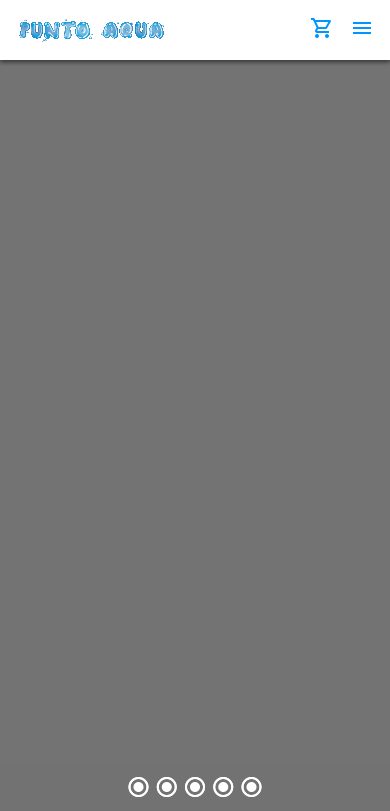
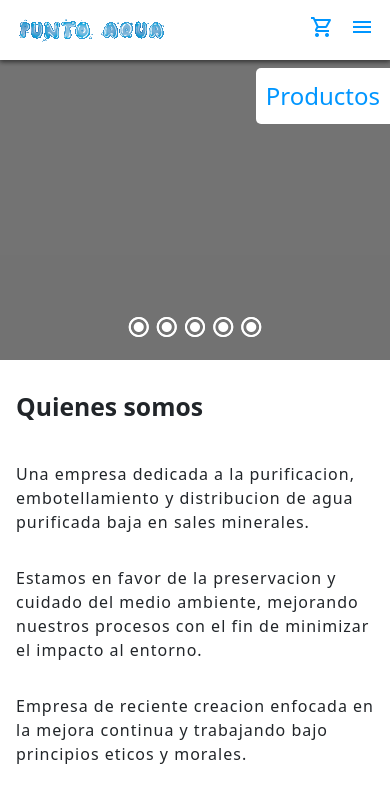
Before and after one commit to edsonangel89/punto, a plain HTML site: page index.html in a window 390 px wide. Both pictures are taken after a click on the button "menu". Shown: the top 811 px of the page. Drawn offline with nearby package versions, Linux system fonts and the light colour scheme.

Commit message:
added links, added success icon to mobiles thank page

```diff
--- a/css/style.css
+++ b/css/style.css
@@ -23,8 +23,8 @@ html {
 }
 nav a, main a{
     text-decoration: none;
-    color: var(--text-gray);
-    /*color: var(--blue);*/
+    /*color: var(--text-gray);*/
+    color: var(--blue);
 }
 h2, h3 {
     font-weight: bold;
@@ -72,15 +72,14 @@ nav {
     width: 100%;
     display: flex;
     justify-content: flex-end;
-    /*border: solid;*/
 }
 .desktop-navbar-link {
     padding: 10px;
 }
 .desktop-navbar-link:hover {
-    color: darkgray;
+    color: var(--purple);
 }
-.dropdown-menu {
+.dropdown__menu {
     display: none;
 }
 .slider {
@@ -163,12 +162,25 @@ las dimensiones de 730 px o menor*/
     .desktop__links {
         display: none;
     }
+    .mobile__links__dropdown {
+        display: block;
+        position: absolute;
+        top: 8%;
+        right: 0;
+        background-color: white;
+        z-index: 2;
+        font-size: x-large;
+        border-radius: 5px 0 0 5px;
+    }
+    .mobile__links__dropdown a{
+        display: block;
+    }
     .dropdown__menu {
         display: block;
     }
     .slider {
         width: 100%;
-        height: 758px;
+        height: 300px;
         background-color: black;
         opacity: 55%;
     }
@@ -478,6 +490,9 @@ las dimensiones de 730 px o menor*/
         font-size: x-large;
         font-weight: bold;
     }
+    .success__icon {
+        margin-top: 10%;
+    }
     .thank span {
         font-size: 150px;
         margin-top: 24px;
--- a/index.html
+++ b/index.html
@@ -10,6 +10,7 @@
     <link rel="preconnect" href="https://fonts.googleapis.com">
     <link rel="stylesheet" href="https://fonts.googleapis.com/css2?family=Montserrat:ital,wght@0,100;0,200;0,300;0,400;0,500;0,600;0,700;0,800;0,900;1,100;1,200;1,300;1,400;1,500;1,600;1,700;1,800;1,900&family=PT+Serif:ital@1&family=Roboto+Condensed:ital,wght@0,700;1,700&family=Roboto:ital,wght@0,100;0,300;0,400;0,700;1,100&display=swap">
     <link rel="stylesheet" href="https://fonts.googleapis.com/css2?family=Material+Symbols+Outlined:opsz,wght,FILL,GRAD@48,400,0,0" />
+    <link href="https://cdn.jsdelivr.net/npm/bootstrap@5.3.0-alpha1/dist/css/bootstrap.min.css" rel="stylesheet" integrity="sha384-GLhlTQ8iRABdZLl6O3oVMWSktQOp6b7In1Zl3/Jr59b6EGGoI1aFkw7cmDA6j6gD" crossorigin="anonymous">
     <link rel="stylesheet" href="./css/style.css">
 </head>
 <body>
@@ -19,11 +20,13 @@
             <img src="./assets/logohorizontal.png">
             <div class="mobile__links">
                 <a class="mobile__links__item" href="./pages/cart.html"><span class="material-symbols-outlined">shopping_cart</span></a>
-                <a class="dropdown__menu mobile__links__item" href="#"><span class="material-symbols-outlined">menu</span></a>
+                <a class="dropdown__menu mobile__links__item"  href="#collapseExample" role="button" aria-expanded="false" data-bs-toggle="collapse" aria-controls="collapseExample"><span class="material-symbols-outlined">menu</span></a>
+                <div class="mobile__links__dropdown collapse" id="collapseExample">
+                    <a class="desktop-navbar-link" href="./pages/products.html">Productos</a>
+                </div>
             </div>
             <div class="desktop__links">
-                <a class="desktop-navbar-link" href="#">Nosotros</a>
-                <a class="desktop-navbar-link" href="#">Productos</a>
+                <a class="desktop-navbar-link" href="./pages/products.html">Productos</a>
             </div>
         </nav>
     </header>
@@ -124,5 +127,7 @@
         </div>
     </footer>
 
+    <script src="https://cdn.jsdelivr.net/npm/bootstrap@5.3.0-alpha1/dist/js/bootstrap.bundle.min.js" integrity="sha384-w76AqPfDkMBDXo30jS1Sgez6pr3x5MlQ1ZAGC+nuZB+EYdgRZgiwxhTBTkF7CXvN" crossorigin="anonymous"></script>
+
 </body>
 </html>
```
Also changed, not shown: pages/features.html (+2 -2 lines), pages/products.html (+7 -7 lines), pages/thank.html (+1 -0 lines), assets/success.png (added).
